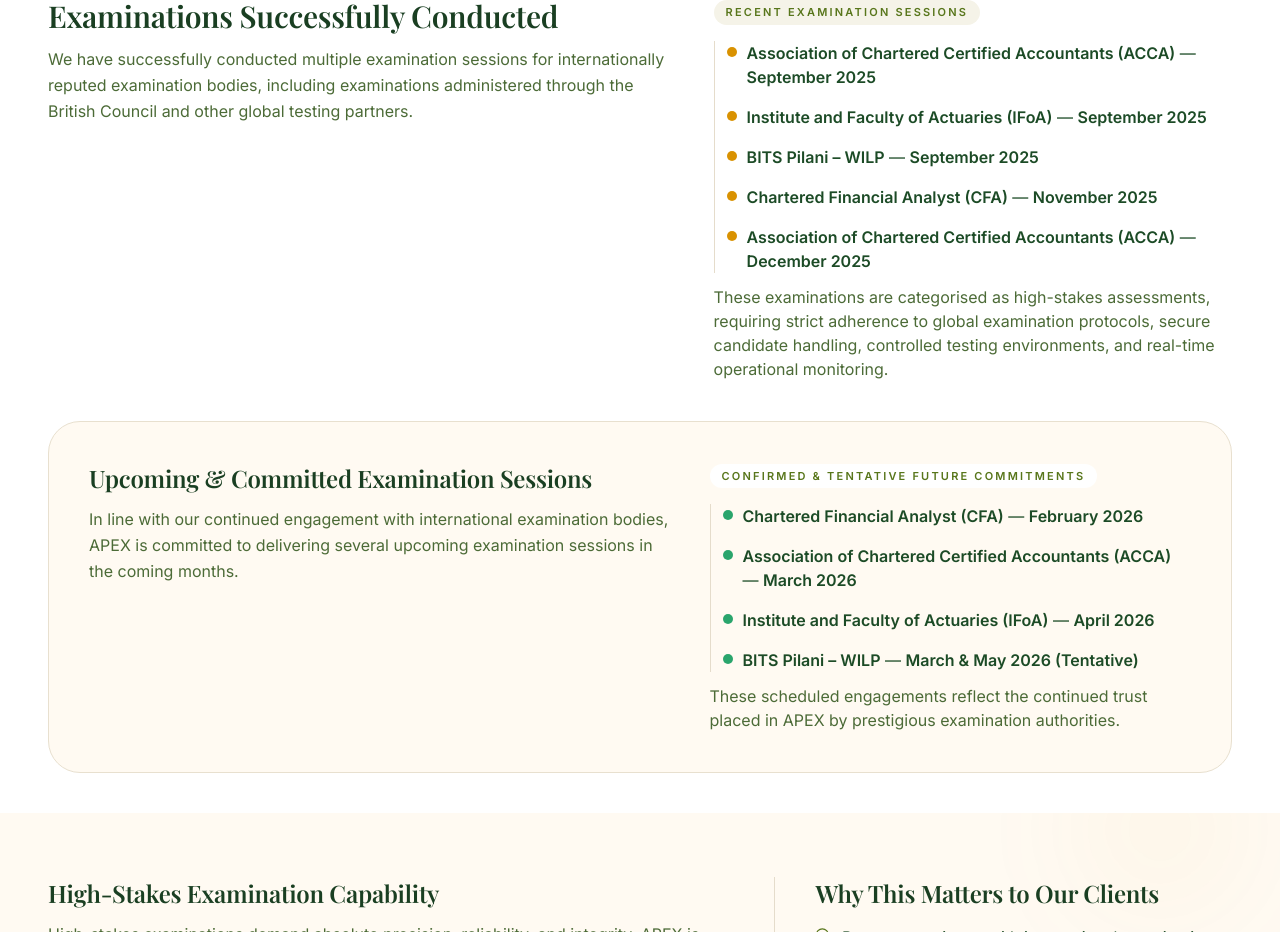
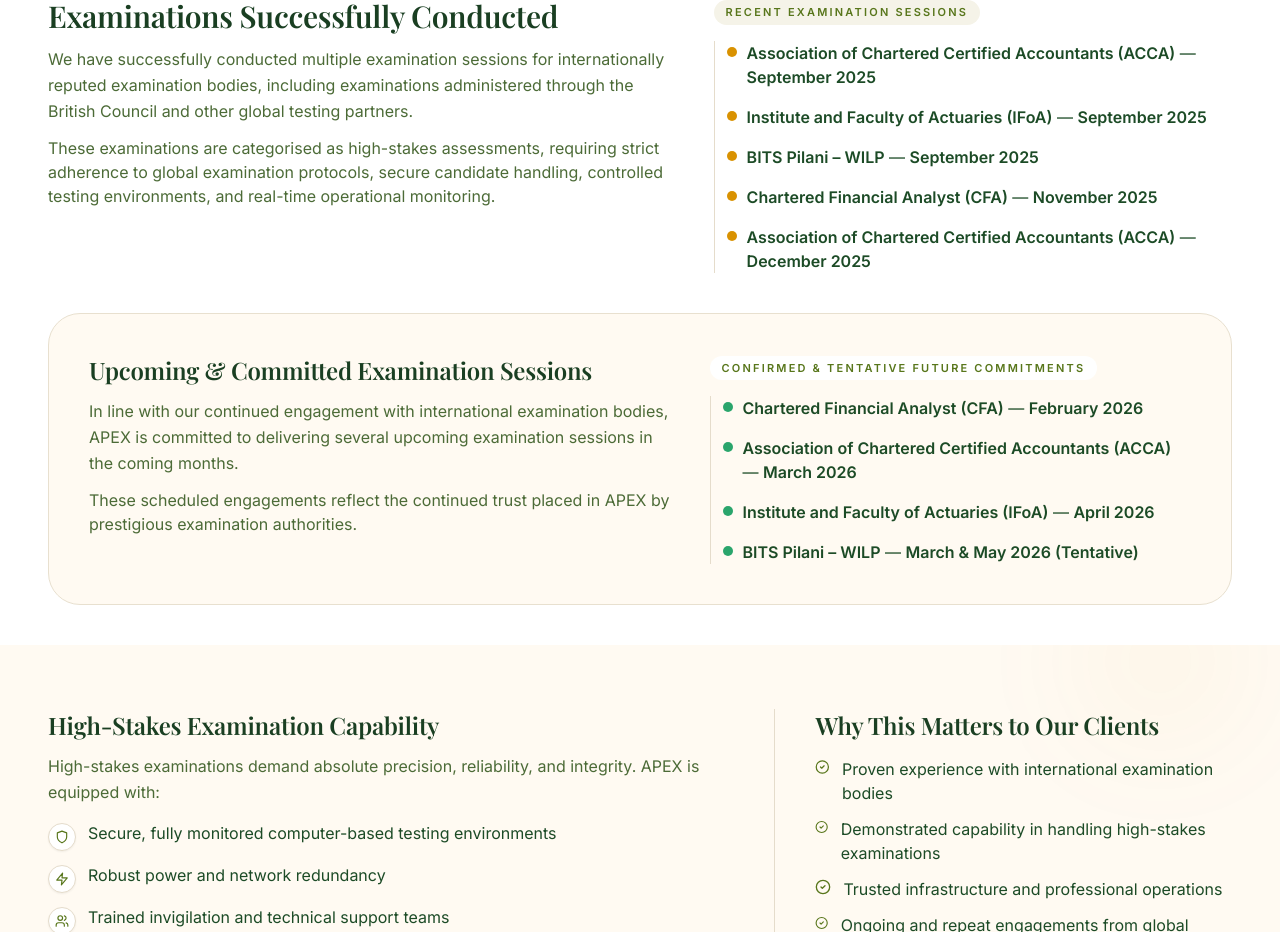
Before and after one commit to krilet54/apex, a React (Vite) app: page /credentials in a window 1280 px wide. Shown: the part 620-1552 px from the top of the page. Built offline with nearby package versions, Linux system fonts and the light colour scheme; a web font is replaced by a local one.

Commit message:
Reposition supporting text on Credentials sections

```diff
--- a/src/pages/Credentials.jsx
+++ b/src/pages/Credentials.jsx
@@ -103,6 +103,9 @@
               <p className="mt-3 text-[#4C6B37] leading-relaxed">
                 We have successfully conducted multiple examination sessions for internationally reputed examination bodies, including examinations administered through the British Council and other global testing partners.
               </p>
+              <p className="mt-3 text-[#4C6B37] leading-relaxed text-sm lg:text-base">
+                These examinations are categorised as high-stakes assessments, requiring strict adherence to global examination protocols, secure candidate handling, controlled testing environments, and real-time operational monitoring.
+              </p>
             </div>
             <div>
               <div className="inline-flex items-center rounded-full bg-[#F5F3E8] px-3 py-1 text-[11px] font-semibold uppercase tracking-[0.2em] text-[#58761B]">
@@ -140,9 +143,6 @@
                   </p>
                 </div>
               </div>
-              <p className="mt-3 text-[#4C6B37] leading-relaxed text-sm lg:text-base">
-                These examinations are categorised as high-stakes assessments, requiring strict adherence to global examination protocols, secure candidate handling, controlled testing environments, and real-time operational monitoring.
-              </p>
             </div>
           </motion.div>
 
@@ -156,6 +156,9 @@
                 <h3 className="text-xl lg:text-2xl font-semibold">Upcoming &amp; Committed Examination Sessions</h3>
                 <p className="mt-3 text-[#4C6B37] leading-relaxed">
                   In line with our continued engagement with international examination bodies, APEX is committed to delivering several upcoming examination sessions in the coming months.
+                </p>
+                <p className="mt-3 text-[#4C6B37] leading-relaxed text-sm lg:text-base">
+                  These scheduled engagements reflect the continued trust placed in APEX by prestigious examination authorities.
                 </p>
               </div>
               <div>
@@ -188,9 +191,6 @@
                     </p>
                   </div>
                 </div>
-                <p className="mt-3 text-[#4C6B37] leading-relaxed text-sm lg:text-base">
-                  These scheduled engagements reflect the continued trust placed in APEX by prestigious examination authorities.
-                </p>
               </div>
             </div>
           </motion.div>
```
